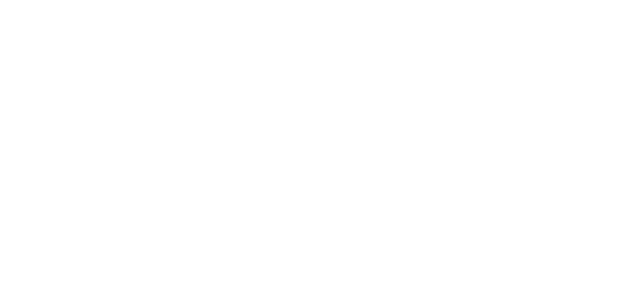
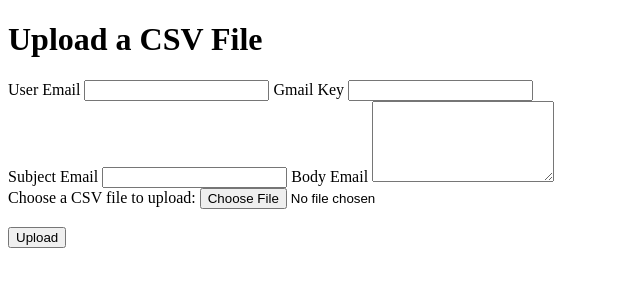
Before and after one commit to MaybeSam05/MailMerge, a Flask app: page /csvparameters in a window 1280 px wide. Before the commit the part shown is empty. Shown: the top 300 px of the page, without its empty margins (0-640 px from the left). Run offline with Flask 3, Linux system fonts and the light colour scheme.

Commit message:
added csv handling to website

```diff
--- a/app.py
+++ b/app.py
@@ -25,6 +25,11 @@
 @app.route('/csvparameters', methods=['GET', 'POST'])
 def csvparameters():
     return render_template('csvparameters.html')
+
+@app.route('/upload', methods=['POST'])
+def handle_csvdata():
+    upload_file()
+    return "hello!!!!"
 
 @app.route('/submit', methods=['POST'])
 def submit():
@@ -69,6 +74,19 @@
     # Render the success page with relevant info
     return render_template('confirm.html', num_emails=num_emails)
 
+def upload_file():
+    if 'csvFile' not in request.files:
+        return "No file part", 400
+
+    file = request.files['csvFile']
+    if file.filename == '':
+        return "No selected file", 400
+
+    if file and file.filename.endswith('.csv'):
+        file.save(f"./uploads/{file.filename}")
+        return f"File {file.filename} uploaded successfully!"
+
+    return "Invalid file type", 400
 
 def process_data(data):
     """Format the email data by replacing placeholders."""
--- a/templates/csvparameters.html
+++ b/templates/csvparameters.html
@@ -3,9 +3,29 @@
 <head>
     <meta charset="UTF-8">
     <meta name="viewport" content="width=device-width, initial-scale=1.0">
-    <title>Document</title>
+    <title>CSV Upload</title>
 </head>
 <body>
+    <h1>Upload a CSV File</h1>
+    <form action="/upload" method="post" enctype="multipart/form-data">
+        <div class="section">
+            <label for="userEmail">User Email</label>
+            <input type="text" id="userEmail" name="userEmail" class="dynamic-input" required>
 
+            <label for="gmailKey">Gmail Key</label>
+            <input type="text" id="gmailKey" name="gmailKey" class="dynamic-input" required>
+          </div>
+          <div class="section">
+            <label for="initialSubject">Subject Email</label>
+            <input type="text" id="initialSubject" name="initialSubject" class="dynamic-input" required>
+
+            <label for="initialBody">Body Email</label>
+            <textarea id="initialBody" name="initialBody" rows="5" class="dynamic-input" required></textarea>
+          </div>
+        <label for="csvFile">Choose a CSV file to upload:</label>
+        <input type="file" id="csvFile" name="csvFile" accept=".csv" required>
+        <br><br>
+        <button type="submit">Upload</button>
+    </form>
 </body>
 </html>
```
